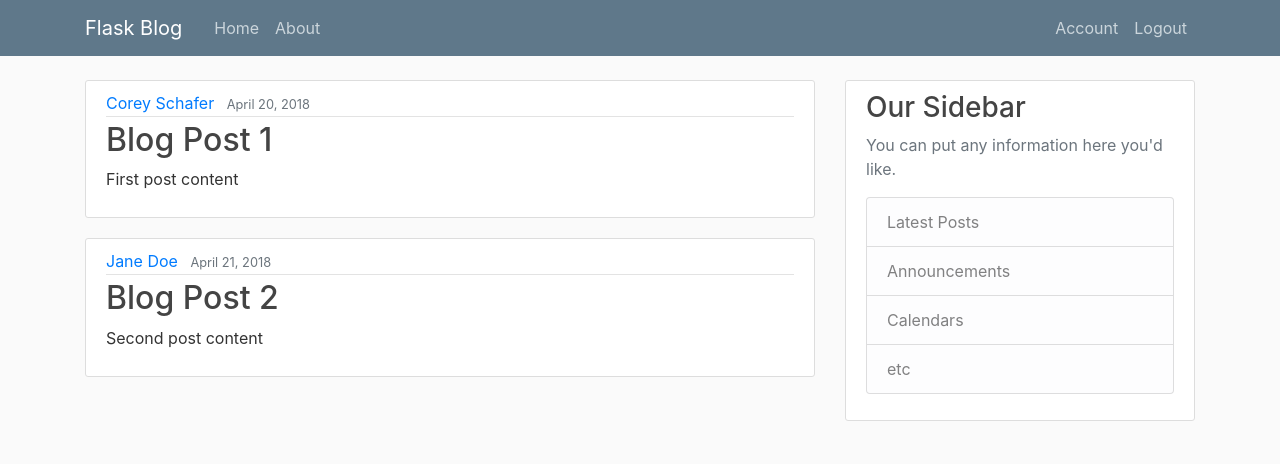
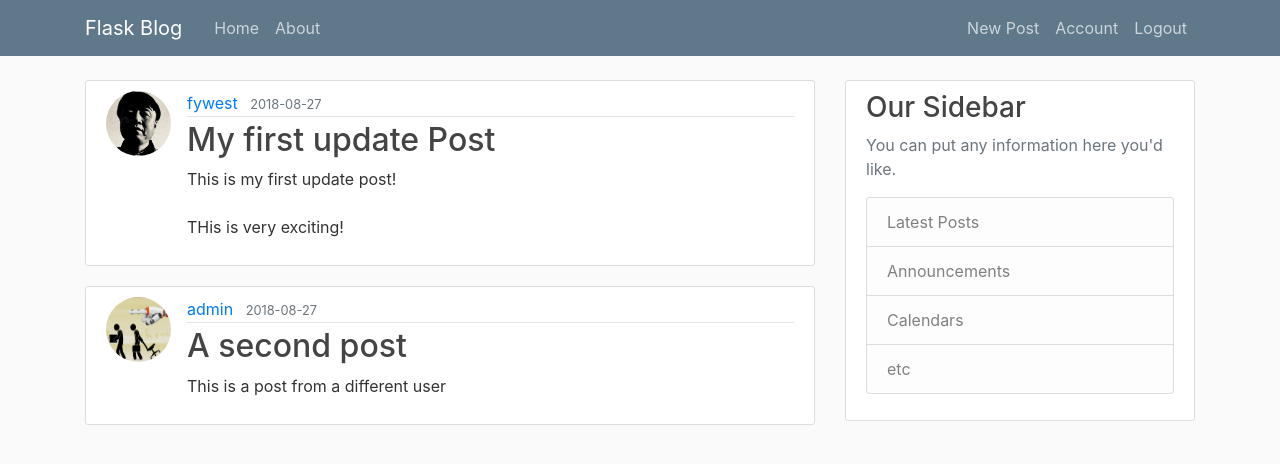
Before and after one commit to fywest/flask_blog, a Flask app: page / in a window 1280 px wide. Shown: the top 464 px of the page. Run offline with Flask 2, Linux system fonts and the light colour scheme; a user stored in the database is signed in; data comes from the database, SQL or seed files in the repository; both versions use the stored data as it was after the commit; some libraries are stand-ins or nearby versions.

Commit message:
create,update,delete posts

```diff
--- a/flaskblog/routes.py
+++ b/flaskblog/routes.py
@@ -1,32 +1,17 @@
 import os
 import secrets
 from PIL import Image
-from flask import render_template, url_for, flash, redirect, request
+from flask import render_template, url_for, flash, redirect, request, abort
 from flaskblog import app, db, bcrypt
-from flaskblog.forms import RegistrationForm, LoginForm,UpdateAccountForm
+from flaskblog.forms import RegistrationForm, LoginForm, UpdateAccountForm, PostForm
 from flaskblog.models import User, Post
 from flask_login import login_user, current_user, logout_user, login_required
-
-
-posts = [
-    {
-        'author': 'Corey Schafer',
-        'title': 'Blog Post 1',
-        'content': 'First post content',
-        'date_posted': 'April 20, 2018'
-    },
-    {
-        'author': 'Jane Doe',
-        'title': 'Blog Post 2',
-        'content': 'Second post content',
-        'date_posted': 'April 21, 2018'
-    }
-]
 
 
 @app.route("/")
 @app.route("/home")
 def home():
+    posts = Post.query.all()
     return render_template('home.html', posts=posts)
 
 
@@ -73,34 +58,87 @@ def logout():
 
 
 def save_picture(form_picture):
-    random_hex=secrets.token_hex(8)
-    _,f_ext=os.path.splitext(form_picture.filename)
-    picture_fn=random_hex+f_ext
-    picture_path=os.path.join(app.root_path,'static/profile_pics',picture_fn)
+    random_hex = secrets.token_hex(8)
+    _, f_ext = os.path.splitext(form_picture.filename)
+    picture_fn = random_hex + f_ext
+    picture_path = os.path.join(app.root_path, 'static/profile_pics', picture_fn)
 
-    output_size=(125,125)
-    i=Image.open(form_picture)
+    output_size = (125, 125)
+    i = Image.open(form_picture)
     i.thumbnail(output_size)
     i.save(picture_path)
 
     return picture_fn
 
+
 @app.route("/account", methods=['GET', 'POST'])
 @login_required
 def account():
-    form=UpdateAccountForm()
+    form = UpdateAccountForm()
     if form.validate_on_submit():
         if form.picture.data:
-            picture_file=save_picture(form.picture.data)
-            current_user.image_file=picture_file
+            picture_file = save_picture(form.picture.data)
+            current_user.image_file = picture_file
+        current_user.username = form.username.data
+        current_user.email = form.email.data
+        db.session.commit()
+        flash('Your account has been updated!', 'success')
+        return redirect(url_for('account'))
+    elif request.method == 'GET':
+        form.username.data = current_user.username
+        form.email.data = current_user.email
+    image_file = url_for('static', filename='profile_pics/' + current_user.image_file)
+    return render_template('account.html', title='Account',
+                           image_file=image_file, form=form)
 
-        current_user.username=form.username.data
-        current_user.email=form.email.data
+
+@app.route("/post/new", methods=['GET', 'POST'])
+@login_required
+def new_post():
+    form = PostForm()
+    if form.validate_on_submit():
+        post = Post(title=form.title.data, content=form.content.data, author=current_user)
+        db.session.add(post)
         db.session.commit()
-        flash('your account has been updated!','success')
-        redirect(url_for('account'))
-    elif request.method=='GET':
-        form.username.data=current_user.username
-        form.email.data=current_user.email
-    image_file=url_for('static',filename='profile_pics/'+current_user.image_file)
-    return render_template('account.html', title='Account',image_file=image_file,form=form)
+        flash('Your post has been created!', 'success')
+        return redirect(url_for('home'))
+    return render_template('create_post.html', title='New Post',
+                           form=form, legend='New Post')
+
+
+@app.route("/post/<int:post_id>")
+def post(post_id):
+    post = Post.query.get_or_404(post_id)
+    return render_template('post.html', title=post.title, post=post)
+
+
+@app.route("/post/<int:post_id>/update", methods=['GET', 'POST'])
+@login_required
+def update_post(post_id):
+    post = Post.query.get_or_404(post_id)
+    if post.author != current_user:
+        abort(403)
+    form = PostForm()
+    if form.validate_on_submit():
+        post.title = form.title.data
+        post.content = form.content.data
+        db.session.commit()
+        flash('Your post has been updated!', 'success')
+        return redirect(url_for('post', post_id=post.id))
+    elif request.method == 'GET':
+        form.title.data = post.title
+        form.content.data = post.content
+    return render_template('create_post.html', title='Update Post',
+                           form=form, legend='Update Post')
+
+
+@app.route("/post/<int:post_id>/delete", methods=['POST'])
+@login_required
+def delete_post(post_id):
+    post = Post.query.get_or_404(post_id)
+    if post.author != current_user:
+        abort(403)
+    db.session.delete(post)
+    db.session.commit()
+    flash('Your post has been deleted!', 'success')
+    return redirect(url_for('home'))
--- a/flaskblog/templates/account.html
+++ b/flaskblog/templates/account.html
@@ -8,7 +8,6 @@
           <p class="text-secondary">{{ current_user.email }}</p>
         </div>
       </div>
-
         <form method="POST" action="" enctype="multipart/form-data">
             {{ form.hidden_tag() }}
             <fieldset class="form-group">
@@ -40,7 +39,7 @@
                         {{ form.email(class="form-control form-control-lg") }}
                     {% endif %}
                 </div>
-                    <br class="form-group">
+                <div class="form-group">
                     {{ form.picture.label() }}
                     {{ form.picture(class="form-control-file") }}
                     {% if form.picture.errors %}
@@ -48,12 +47,11 @@
                             <span class="text-danger">{{ error }}</span></br>
                         {% endfor %}
                     {% endif %}
-                    <div>
+                </div>
             </fieldset>
             <div class="form-group">
                 {{ form.submit(class="btn btn-outline-info") }}
             </div>
         </form>
-
     </div>
 {% endblock content %}
--- a/flaskblog/templates/home.html
+++ b/flaskblog/templates/home.html
@@ -2,12 +2,13 @@
 {% block content %}
     {% for post in posts %}
         <article class="media content-section">
+          <img class="rounded-circle article-img" src="{{ url_for('static', filename='profile_pics/' + post.author.image_file) }}">
           <div class="media-body">
             <div class="article-metadata">
-              <a class="mr-2" href="#">{{ post.author }}</a>
-              <small class="text-muted">{{ post.date_posted }}</small>
+              <a class="mr-2" href="#">{{ post.author.username }}</a>
+              <small class="text-muted">{{ post.date_posted.strftime('%Y-%m-%d') }}</small>
             </div>
-            <h2><a class="article-title" href="#">{{ post.title }}</a></h2>
+            <h2><a class="article-title" href="{{ url_for('post', post_id=post.id) }}">{{ post.title }}</a></h2>
             <p class="article-content">{{ post.content }}</p>
           </div>
         </article>
--- a/flaskblog/templates/layout.html
+++ b/flaskblog/templates/layout.html
@@ -32,6 +32,7 @@
             <!-- Navbar Right Side -->
             <div class="navbar-nav">
               {% if current_user.is_authenticated %}
+                <a class="nav-item nav-link" href="{{ url_for('new_post') }}">New Post</a>
                 <a class="nav-item nav-link" href="{{ url_for('account') }}">Account</a>
                 <a class="nav-item nav-link" href="{{ url_for('logout') }}">Logout</a>
               {% else %}
```
Also changed, not shown: flaskblog/forms.py (+10 -6 lines), flaskblog/templates/create_post.html (added, +40 -0 lines), flaskblog/templates/post.html (added, +39 -0 lines), flaskblog/site.db. Lines whose indentation alone changed are shown as unchanged.
